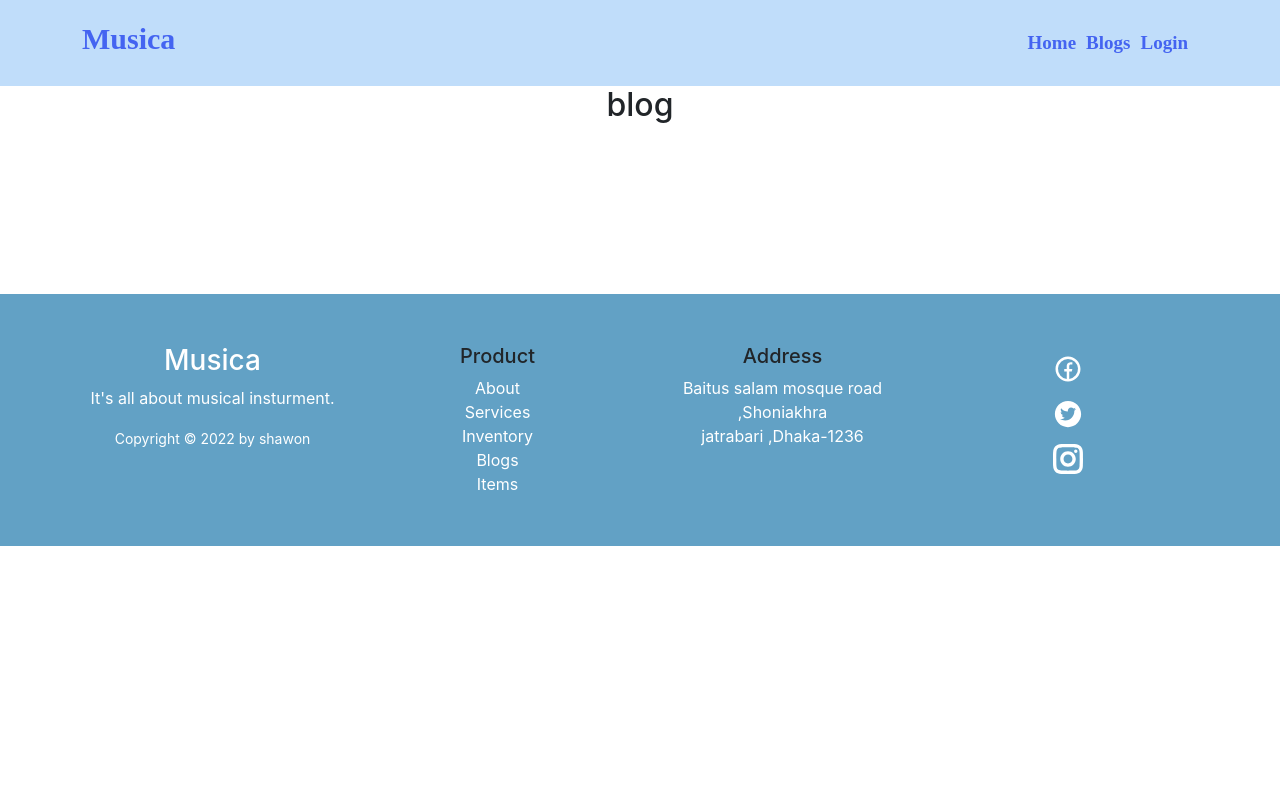
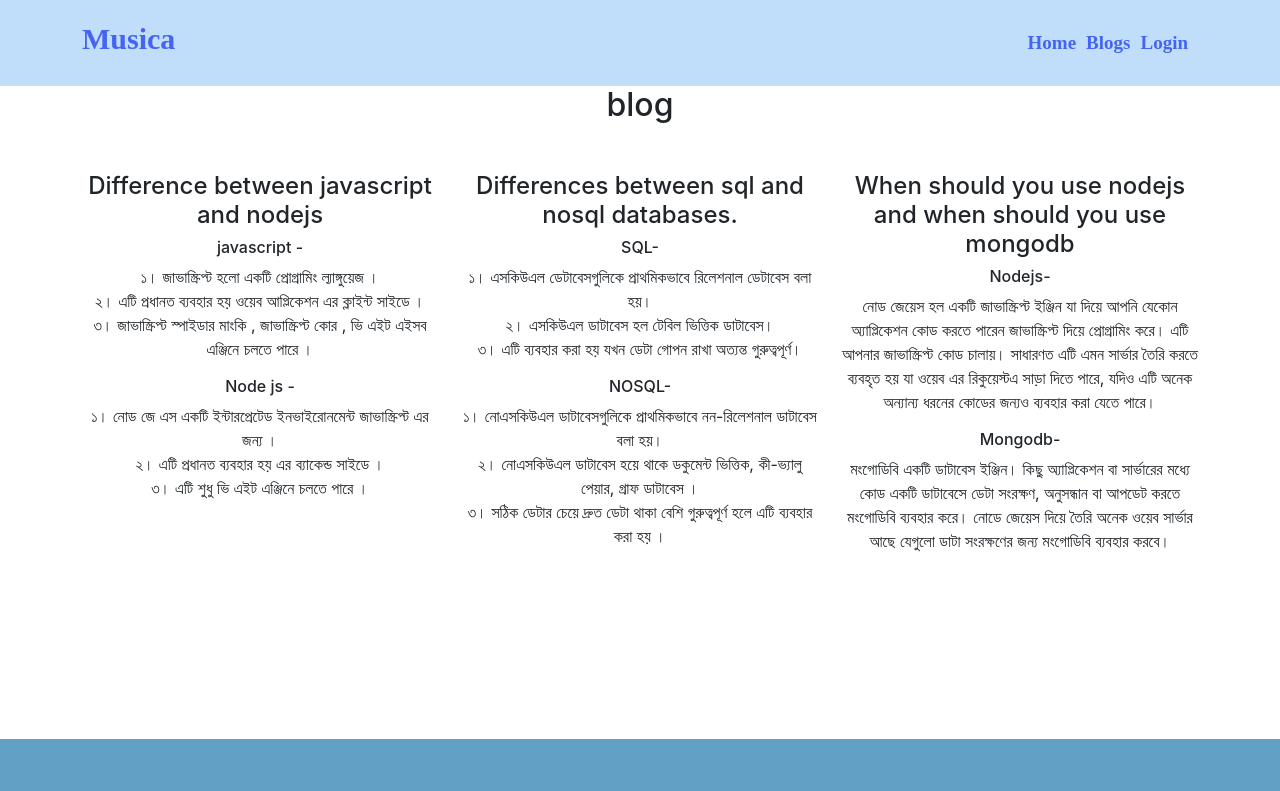
Before and after one commit to Shawon69n/musica-warehouse-management-client-side, a React (Create React App) app: page /blogs in a window 1280 px wide. Shown: the top 791 px of the page. Built offline with nearby package versions, Linux system fonts and the light colour scheme; no server answers.

Commit message:
blog page added

```diff
--- a/src/Components/AddProduct/AddProduct.js
+++ b/src/Components/AddProduct/AddProduct.js
@@ -52,28 +52,6 @@ const AddProduct = () => {
             <input className='mb-2' type="text" name='img' placeholder='img url' required />
             <input type="submit" value="Add product" />
         </form>
-
-
-
-
-
-<ToastContainer></ToastContainer>
-
-
-
-
-
-
-
-    {/* <form className='d-flex flex-column' onSubmit={handleSubmit(onSubmit)}>
-      <input className='mb-2' placeholder='Name'  {...register("Name")} />
-      <input className='mb-2' placeholder='Supplier' {...register("supplier")} />
-      <input className='mb-2' placeholder='Quantity' type='number' {...register("quantity")} />
-      <textarea className='mb-2' placeholder='Description' {...register("description")} />
-      <input className='mb-2' placeholder='Img url' {...register("img")} />
-      <input className='mb-2' placeholder='Price' type="number" {...register("price")} />
-      <input type="submit" value='Add product' />
-    </form> */}
         </div>
     );
 };
--- a/src/Components/Blogs/Blogs.js
+++ b/src/Components/Blogs/Blogs.js
@@ -4,6 +4,45 @@ const Blogs = () => {
     return (
         <div>
             <h2>blog</h2>
+                        <div className="container mt-5">
+            <div className="row">
+
+                <div className="col">
+                    <h4 className='mb-2'>Difference between javascript and nodejs </h4>
+                    <h6>javascript - </h6>
+                    <p>১। জাভাস্ক্রিপ্ট হলো একটি প্রোগ্রামিং ল্যাঙ্গুয়েজ  । <br />
+                       ২। এটি প্রধানত ব্যবহার হয় ওয়েব আপ্লিকেশন এর ক্লাইন্ট সাইডে । <br />
+                       ৩। জাভাস্ক্রিপ্ট স্পাইডার মাংকি , জাভাস্ক্রিপ্ট কোর , ভি এইট এইসব এঞ্জিনে চলতে পারে । </p>
+                    <h6>Node js -</h6>
+                    <p>১। নোড জে এস একটি ইন্টারপ্রেটেড ইনভাইরোনমেন্ট জাভাস্ক্রিপ্ট এর জন্য । <br />
+                       ২। এটি প্রধানত ব্যবহার হয়  এর ব্যাকেন্ড সাইডে । <br />
+                       ৩।  এটি শুধু ভি এইট এঞ্জিনে চলতে পারে । </p>
+                </div>
+
+                <div className="col">
+                <h4 className='mb-2' >Differences between sql and nosql databases.</h4>
+                <h6>SQL-</h6>
+                <p>১।  এসকিউএল ডেটাবেসগুলিকে প্রাথমিকভাবে রিলেশনাল ডেটাবেস বলা হয়। <br />
+                   ২। এসকিউএল ডাটাবেস হল টেবিল ভিত্তিক ডাটাবেস। <br />
+                   ৩। এটি ব্যবহার করা হয় যখন ডেটা গোপন রাখা অত্যন্ত গুরুত্বপূর্ণ।  </p>
+                   <h6>NOSQL-</h6>
+                <p>১। নোএসকিউএল ডাটাবেসগুলিকে প্রাথমিকভাবে নন-রিলেশনাল  ডাটাবেস বলা হয়। <br />
+                   ২। নোএসকিউএল ডাটাবেস হয়ে থাকে ডকুমেন্ট ভিত্তিক, কী-ভ্যালু পেয়ার, গ্রাফ ডাটাবেস । <br />
+                   ৩। সঠিক ডেটার চেয়ে দ্রুত ডেটা থাকা বেশি গুরুত্বপূর্ণ হলে এটি ব্যবহার করা হয় ।</p>
+                </div>
+
+                <div className="col">
+                <h4 className='mb-2'>When should you use nodejs and when should you use mongodb</h4>
+                <h6>Nodejs-</h6>
+                <p>নোড জেয়েস হল একটি জাভাস্ক্রিপ্ট ইঞ্জিন যা দিয়ে আপনি যেকোন অ্যাপ্লিকেশন কোড  করতে পারেন  জাভাস্ক্রিপ্ট দিয়ে প্রোগ্রামিং করে। এটি আপনার জাভাস্ক্রিপ্ট কোড চালায়। সাধারণত এটি এমন সার্ভার তৈরি করতে ব্যবহৃত হয় যা ওয়েব এর রিকুয়েস্টএ সাড়া দিতে পারে, যদিও এটি অনেক অন্যান্য ধরনের কোডের জন্যও ব্যবহার করা যেতে পারে। </p>
+
+                <h6>Mongodb-</h6>
+                    <p>মংগোডিবি একটি ডাটাবেস ইঞ্জিন। কিছু অ্যাপ্লিকেশন বা সার্ভারের মধ্যে কোড একটি ডাটাবেসে ডেটা সংরক্ষণ, অনুসন্ধান বা আপডেট করতে মংগোডিবি ব্যবহার করে। নোডে জেয়েস দিয়ে তৈরি অনেক ওয়েব সার্ভার আছে যেগুলো ডাটা সংরক্ষণের জন্য মংগোডিবি ব্যবহার করবে। </p>
+                </div>
+
+
+            </div>
+            </div>
         </div>
     );
 };
--- a/src/Components/MyProduct/MyProduct.js
+++ b/src/Components/MyProduct/MyProduct.js
@@ -1,6 +1,7 @@
 import React, { useEffect, useState } from 'react';
 import { Table } from 'react-bootstrap';
 import { useAuthState } from 'react-firebase-hooks/auth';
+import { useNavigate } from 'react-router-dom';
 import { toast } from 'react-toastify';
 import auth from '../../firebase.init';
 
@@ -33,6 +34,12 @@ const MyProduct = () => {
         }
     }
 
+    const navigate = useNavigate();
+    const navigateToInventory = () =>{
+        navigate('/manageinventory')
+    }
+
+
     return (
         <div>
 
@@ -53,7 +60,7 @@ const MyProduct = () => {
                  <td>{product?.name}</td>
                  <td>{user?.email}</td>
                  <td>
-                     <button  className='delivery-btn'>Update</button>
+                     <button onClick={navigateToInventory} className='delivery-btn'>Manage inventory</button>
                      <button onClick={() => handleRemoveBtn(product?._id)} className='remove-btn'>Remove</button>
                  </td>
                </tr>
```
